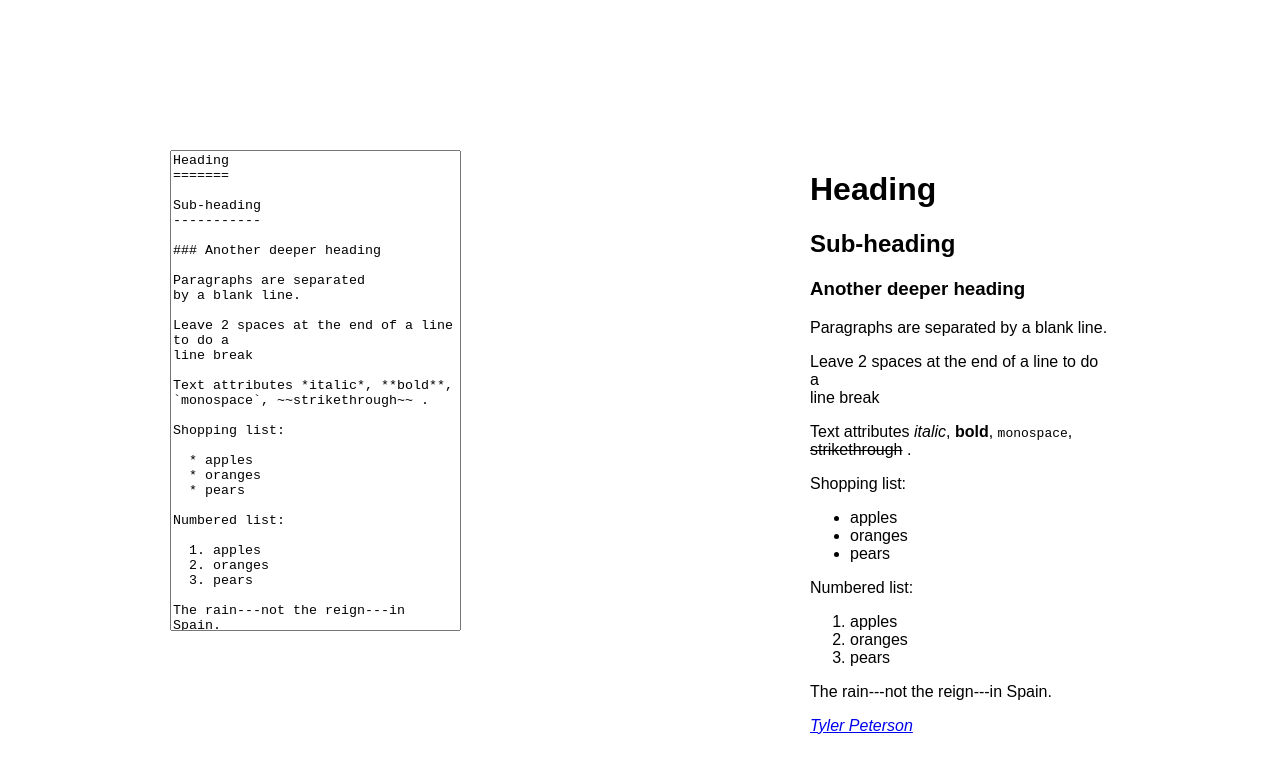
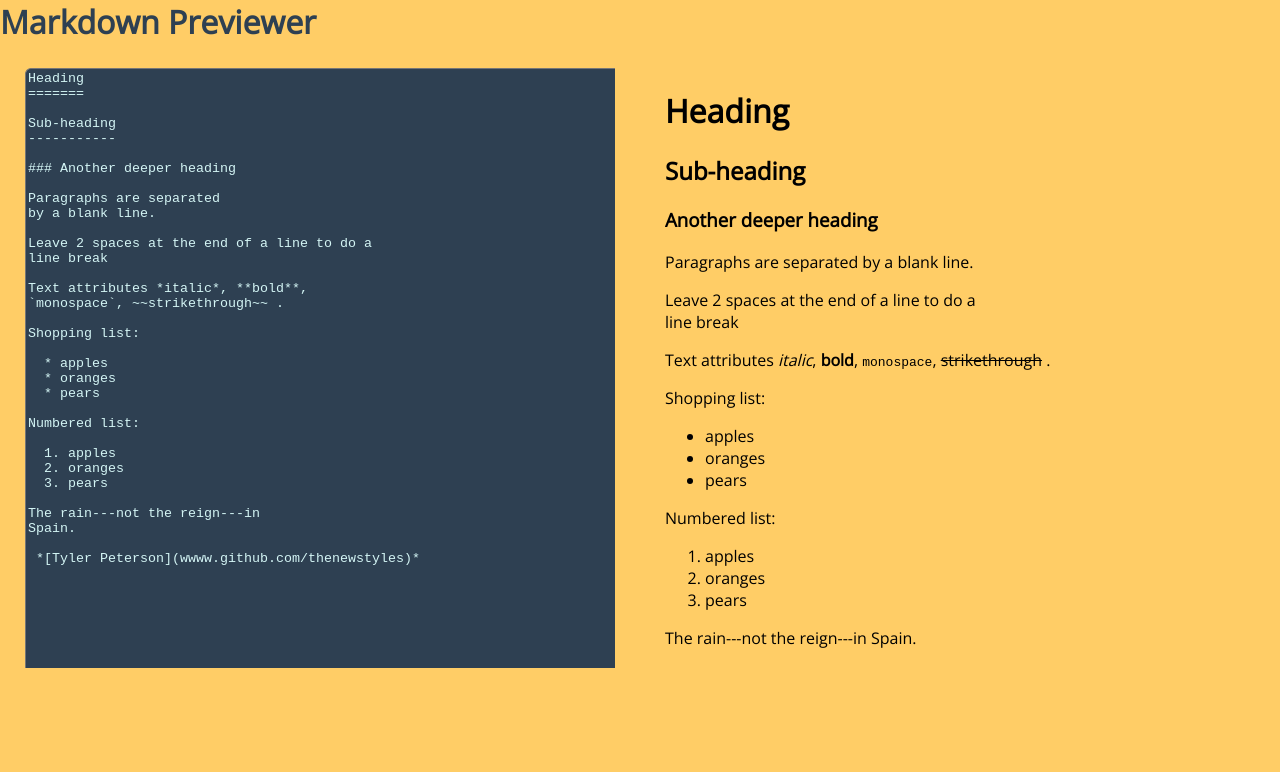
Before and after one commit to TheNewStyles/markdown-previewer, a React (Create React App) app: page / in a window 1280 px wide. Shown: the top 772 px of the page. Built offline with nearby package versions, Linux system fonts and the light colour scheme.

Commit message:
Sass styles, add header

```diff
--- a/public/index.html
+++ b/public/index.html
@@ -10,6 +10,7 @@
     -->
     <link rel="manifest" href="%PUBLIC_URL%/manifest.json">
     <link rel="shortcut icon" href="%PUBLIC_URL%/favicon.ico">
+    <link href="https://fonts.googleapis.com/css?family=Open+Sans" rel="stylesheet">
     <!--
       Notice the use of %PUBLIC_URL% in the tags above.
       It will be replaced with the URL of the `public` folder during the build.
--- a/src/App.css
+++ b/src/App.css
@@ -1,5 +1,12 @@
+body {
+  font: 100% "Open Sans", "sans-serif";
+  background-color: #FFCD66; }
+
 textarea {
-  resize: none; }
+  resize: none;
+  background-color: #2E4052;
+  color: #D4F5F5;
+  border-radius: 1%; }
 
 .container {
   display: flex;
@@ -8,14 +15,49 @@ textarea {
   height: 100vh; }
 
 .item {
-  width: 300px;
-  height: 500px;
-  margin: auto; }
+  min-width: 325px;
+  width: 500px;
+  height: 600px;
+  margin: 25px;
+  overflow-y: scroll;
+  flex: 1 auto; }
+
+#header {
+  font: "Open Sans", "sans-serif";
+  color: #2E4052;
+  margin: auto;
+  align: 'center'; }
 
 #raw-markdown {
-  height: 95%;
-  width: 95%; }
+  height: 100%;
+  width: 100%; }
 
 #converted-markdown {
-  height: 95%;
-  width: 95%; }
+  height: 100%;
+  width: 100%; }
+
+::-webkit-scrollbar {
+  width: 6px;
+  height: 6px; }
+
+::-webkit-scrollbar-button:start:decrement,
+::-webkit-scrollbar-button:end:increment {
+  display: block;
+  height: 10px; }
+
+::-webkit-scrollbar-button:vertical:increment {
+  background-color: #fff; }
+
+::-webkit-scrollbar-track-piece {
+  background-color: #eee;
+  -webkit-border-radius: 3px; }
+
+::-webkit-scrollbar-thumb:vertical {
+  height: 50px;
+  background-color: #ccc;
+  -webkit-border-radius: 3px; }
+
+::-webkit-scrollbar-thumb:horizontal {
+  width: 50px;
+  background-color: #ccc;
+  -webkit-border-radius: 3px; }
--- a/src/App.js
+++ b/src/App.js
@@ -2,6 +2,7 @@ import React, { Component } from 'react';
 import './App.css';
 import { MarkdownInput } from './components/MarkdownInput';
 import { MarkdownOutput } from './components/MarkdownOutput';
+import { Header } from './components/Header';
 
 class App extends Component {
   constructor(props) {
@@ -19,6 +20,9 @@ class App extends Component {
 
   render() {
     return (
+
+      <div>
+        <Header/>
         <div className='container'>
           <MarkdownInput
             initialMarkdown={this.state.markdown}
@@ -27,6 +31,7 @@ class App extends Component {
           <MarkdownOutput
             output={this.state.markdown} />
         </div>
+      </div>
     )
   }
 }
--- a/src/App.scss
+++ b/src/App.scss
@@ -1,5 +1,18 @@
+$font-family: 'Open Sans', 'sans-serif';
+$main-bg-color: #FFCD66;
+$text-area-bg-color: #2E4052;
+$text-area-text-color: #D4F5F5;
+
+body {
+    font: 100% $font-family;
+    background-color: $main-bg-color;
+}
+
 textarea {
     resize: none;
+    background-color: $text-area-bg-color;
+    color: $text-area-text-color;
+    border-radius: 1%;
 }
 
 .container {
@@ -10,17 +23,61 @@ textarea {
 }
 
 .item {
-    width: 300px;
-    height: 500px;
+    min-width: 325px;
+    width: 500px;
+    height: 600px;
+    margin: 25px;
+    overflow-y: scroll;
+    flex: 1 auto;
+}
+
+#header {
+    font: $font-family;
+    color: $text-area-bg-color;
     margin: auto;
+    align: 'center';
 }
 
 #raw-markdown {
-    height: 95%;
-    width: 95%;
+    height: 100%;
+    width: 100%;
 }
 
 #converted-markdown {
-    height: 95%;
-    width: 95%;
+    height: 100%;
+    width: 100%;
 }
+
+
+//scroll bar css
+::-webkit-scrollbar {
+    width: 6px;
+    height: 6px;
+}
+
+::-webkit-scrollbar-button:start:decrement,
+::-webkit-scrollbar-button:end:increment {
+    display: block;
+    height: 10px;
+}
+
+::-webkit-scrollbar-button:vertical:increment {
+    background-color: #fff;
+}
+
+::-webkit-scrollbar-track-piece {
+    background-color: #eee;
+    -webkit-border-radius: 3px;
+}
+
+::-webkit-scrollbar-thumb:vertical {
+    height: 50px;
+    background-color: #ccc;
+    -webkit-border-radius: 3px;
+}
+
+::-webkit-scrollbar-thumb:horizontal {
+    width: 50px;
+    background-color: #ccc;
+    -webkit-border-radius: 3px;
+}
--- /dev/null
+++ b/src/components/Header.js
@@ -0,0 +1,11 @@
+import React, { Component } from 'react';
+
+export class Header extends Component {
+    render() {
+      return (
+        <div>
+          <h1 id="header">Markdown Previewer</h1>
+        </div>
+      );
+    }
+  }
```
Lines whose indentation alone changed are shown as unchanged.
